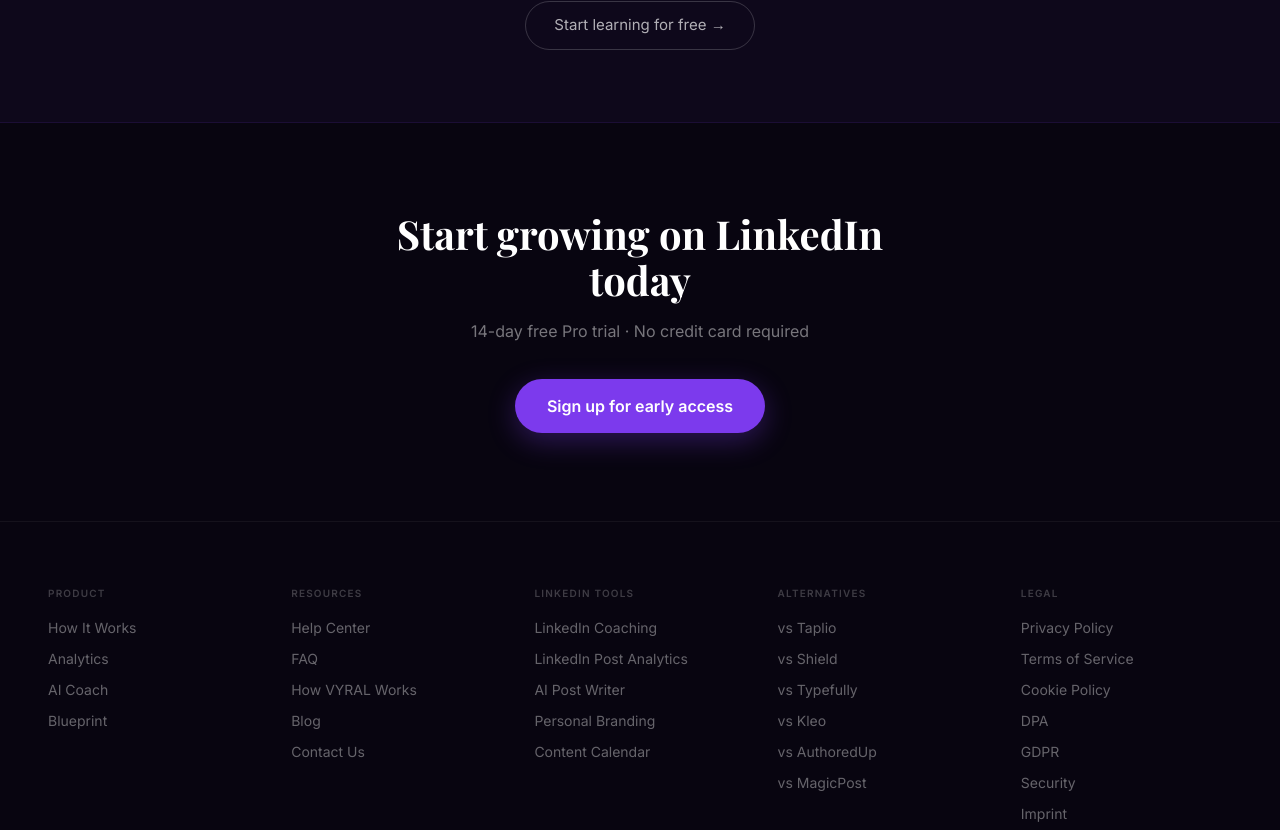
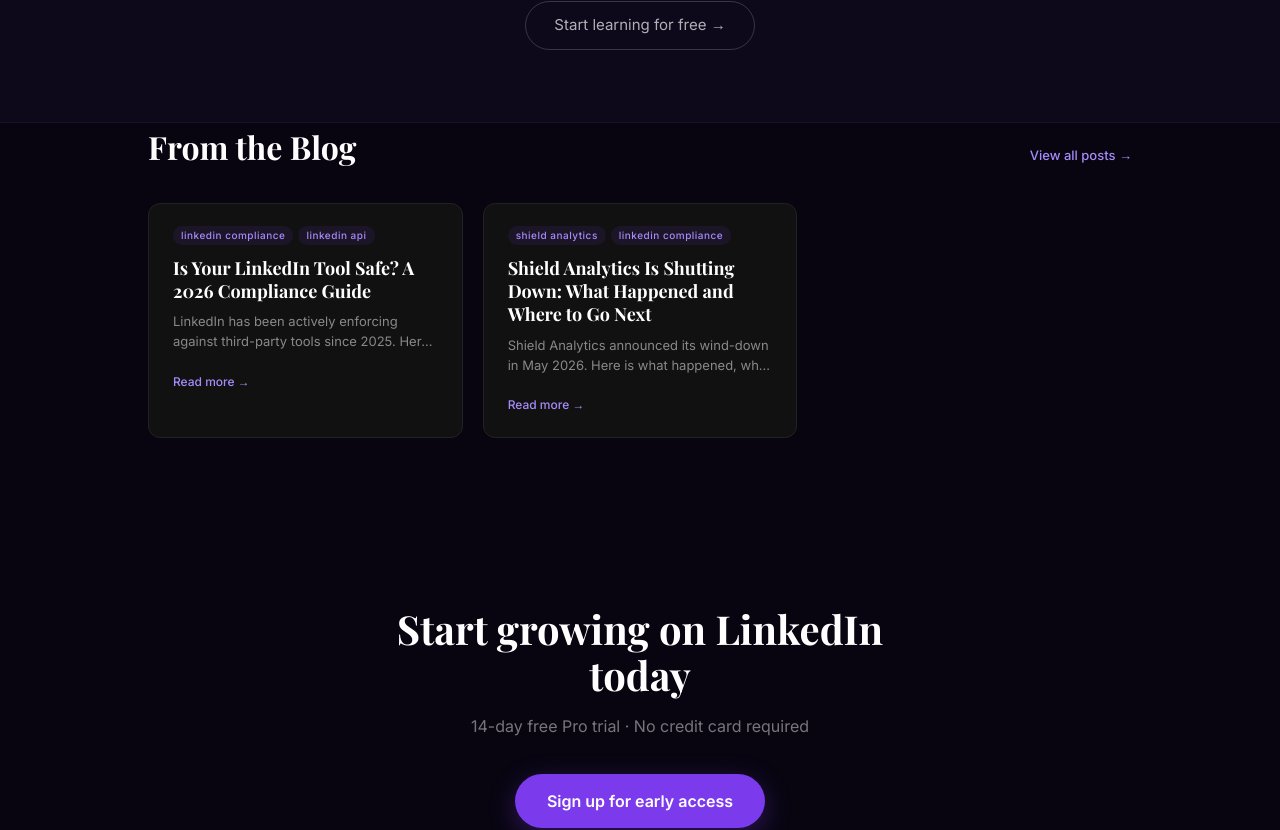
Before and after one commit to Brohanzz/vyral-marketing, a Next.js app: page / in a window 1280 px wide. Shown: the part 9058-9888 px from the top of the page. Built offline with nearby package versions, Linux system fonts and the light colour scheme.

Commit message:
Add homepage blog section and update llms.txt with live posts

```diff
--- a/src/app/page.tsx
+++ b/src/app/page.tsx
@@ -2,6 +2,7 @@
 import type { CSSProperties } from "react";
 import Link from "next/link";
 import ScrollReveal from "@/components/ScrollReveal";
+import { getAllPosts } from "@/lib/blog";
 
 // ─── METADATA ────────────────────────────────────────────────────────────────
 
@@ -273,6 +274,8 @@
 // ─── PAGE ─────────────────────────────────────────────────────────────────────
 
 export default function Home() {
+  const latestPosts = getAllPosts().slice(0, 3);
+
   return (
     <>
       {/* Smooth scroll */}
@@ -1527,7 +1530,145 @@
       </ScrollReveal>
 
       {/* ══════════════════════════════════════════════════════════
-          SECTION 10 — FINAL CTA
+          SECTION 10 — FROM THE BLOG
+      ══════════════════════════════════════════════════════════ */}
+      {latestPosts.length > 0 && (
+        <ScrollReveal>
+          <section
+            style={{
+              maxWidth: 1080,
+              margin: "0 auto",
+              padding: "0 48px 80px",
+            }}
+          >
+            <div
+              style={{
+                display: "flex",
+                alignItems: "baseline",
+                justifyContent: "space-between",
+                marginBottom: 32,
+              }}
+            >
+              <h2
+                style={{
+                  fontFamily: "'Playfair Display', serif",
+                  fontWeight: 700,
+                  fontSize: 32,
+                  color: "#fff",
+                  margin: 0,
+                }}
+              >
+                From the Blog
+              </h2>
+              <Link
+                href="/blog"
+                style={{
+                  fontFamily: "Inter, sans-serif",
+                  fontSize: 13,
+                  fontWeight: 500,
+                  color: "#a78bfa",
+                  textDecoration: "none",
+                }}
+              >
+                View all posts →
+              </Link>
+            </div>
+            <div
+              style={{
+                display: "grid",
+                gridTemplateColumns: "repeat(auto-fill, minmax(300px, 1fr))",
+                gap: 20,
+              }}
+            >
+              {latestPosts.map((post) => (
+                <Link
+                  key={post.frontmatter.slug}
+                  href={`/blog/${post.frontmatter.slug}`}
+                  style={{ textDecoration: "none" }}
+                >
+                  <article
+                    style={{
+                      background: "#111111",
+                      border: "1px solid #222222",
+                      borderRadius: 12,
+                      padding: "22px 24px",
+                      height: "100%",
+                      boxSizing: "border-box",
+                    }}
+                  >
+                    <div
+                      style={{
+                        display: "flex",
+                        flexWrap: "wrap",
+                        gap: 5,
+                        marginBottom: 12,
+                      }}
+                    >
+                      {post.frontmatter.tags.slice(0, 2).map((tag) => (
+                        <span
+                          key={tag}
+                          style={{
+                            background: "rgba(124,58,237,0.1)",
+                            color: "#a78bfa",
+                            fontFamily: "Inter, sans-serif",
+                            fontSize: 10,
+                            fontWeight: 500,
+                            letterSpacing: "0.05em",
+                            padding: "2px 8px",
+                            borderRadius: 999,
+                          }}
+                        >
+                          {tag}
+                        </span>
+                      ))}
+                    </div>
+                    <h3
+                      style={{
+                        fontFamily: "'Playfair Display', serif",
+                        fontWeight: 700,
+                        fontSize: 18,
+                        color: "#fff",
+                        margin: "0 0 8px",
+                        lineHeight: 1.3,
+                      }}
+                    >
+                      {post.frontmatter.title}
+                    </h3>
+                    <p
+                      style={{
+                        fontFamily: "Inter, sans-serif",
+                        fontSize: 13,
+                        color: "rgba(255,255,255,0.5)",
+                        lineHeight: 1.55,
+                        margin: "0 0 16px",
+                        display: "-webkit-box",
+                        WebkitLineClamp: 2,
+                        WebkitBoxOrient: "vertical",
+                        overflow: "hidden",
+                      }}
+                    >
+                      {post.frontmatter.description}
+                    </p>
+                    <span
+                      style={{
+                        fontFamily: "Inter, sans-serif",
+                        fontSize: 12,
+                        fontWeight: 500,
+                        color: "#a78bfa",
+                      }}
+                    >
+                      Read more →
+                    </span>
+                  </article>
+                </Link>
+              ))}
+            </div>
+          </section>
+        </ScrollReveal>
+      )}
+
+      {/* ══════════════════════════════════════════════════════════
+          SECTION 11 — FINAL CTA
       ══════════════════════════════════════════════════════════ */}
       <ScrollReveal>
         <section
```
Also changed, not shown: public/llms.txt.
